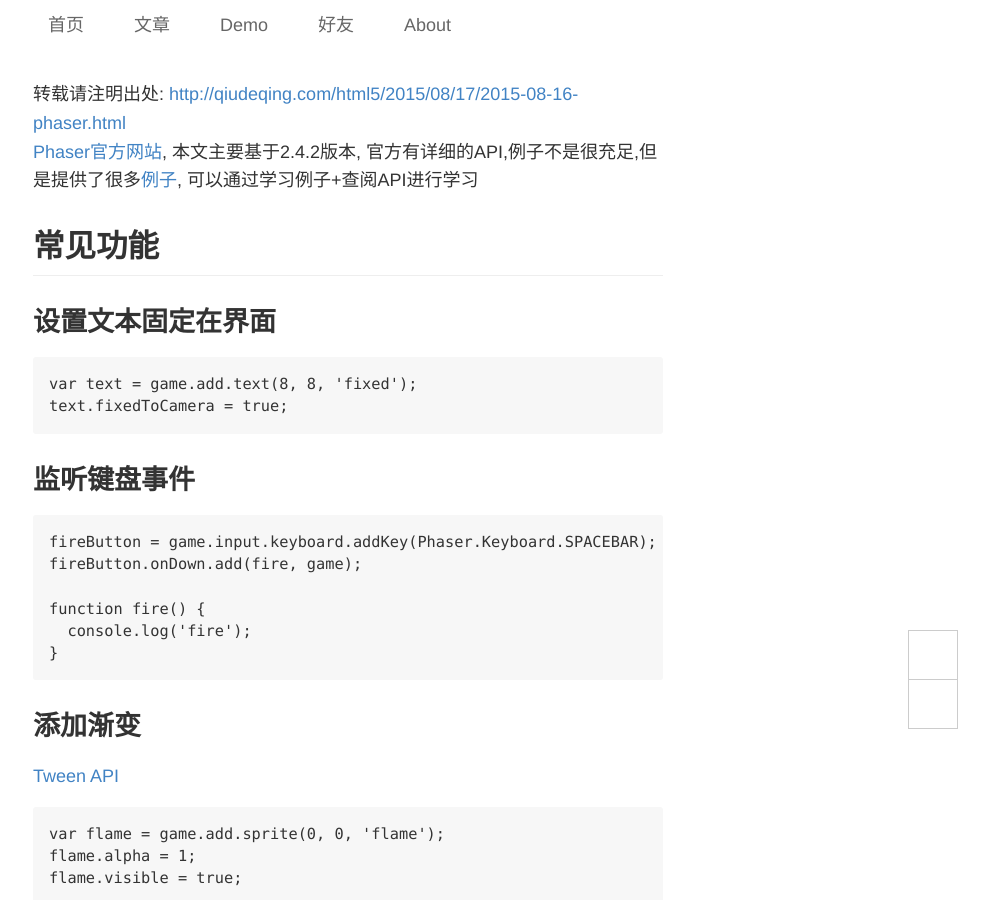
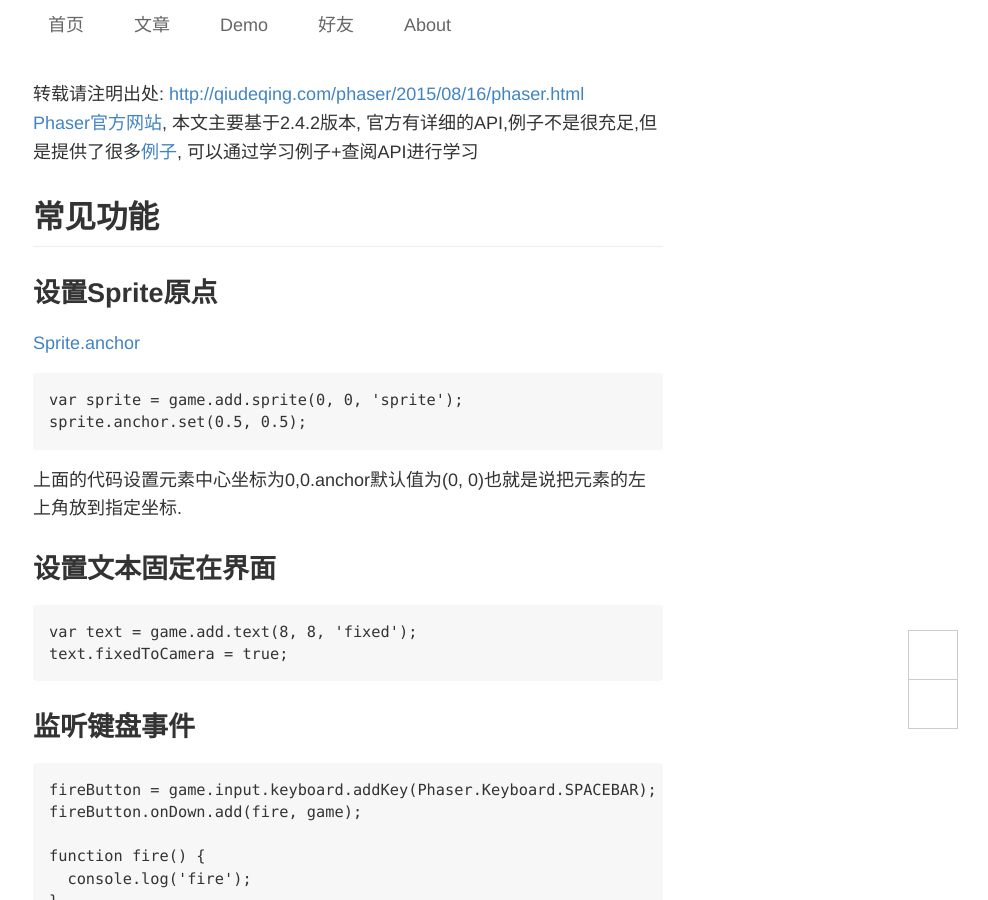
Before and after one commit to footmess/qiu-deqing.github.io, a Jekyll site: the page built from phaser/_posts/2015-08-16-phaser.md, in a window 1280 px wide and 900 px high. Shown: the whole window, without its empty margins (292-1280 px from the left). Built offline with Jekyll 4.4.1, drawn with Linux system fonts in a browser that asks for light colours; some web fonts are replaced; comment, search, counter and statistics services are not loaded.

Commit message:
update phaser-basic

````diff
--- a/html5/_posts/2015-08-16-phaser.md
+++ b/phaser/_posts/2015-08-16-phaser.md
@@ -1,11 +1,34 @@
 ---
-title: Phaser: HTML5游戏引擎
+title: Phaser HTML5游戏引擎总结
 
 ---
+
+
+[8]: http://phaser.io/examples
+[7]: http://phaser.io/docs/2.4.2/Phaser.Sprite.html#reset
+[6]: http://phaser.io/docs/2.4.2/Phaser.Physics.Arcade.Body.html#allowGravity
+[5]: http://phaser.io/docs/2.4.2/Phaser.Camera.html#follow
+[4]: http://phaser.io/docs/2.4.2/Phaser.Tween.html#to
+[3]: http://www.creativebloq.com/web-design/how-develop-game-phaser-81516083
+[2]: https://github.com/codevinsky/generator-phaser-official
+[1]: http://phaser.io/
+[9]: http://phaser.io/docs/2.4.2/Phaser.Sprite.html#anchor
 
 [Phaser官方网站][1], 本文主要基于2.4.2版本, 官方有详细的API,例子不是很充足,但是提供了很多[例子][8], 可以通过学习例子+查阅API进行学习
 
 ## 常见功能
+
+### 设置Sprite原点
+
+[Sprite.anchor][9]
+
+```
+var sprite = game.add.sprite(0, 0, 'sprite');
+sprite.anchor.set(0.5, 0.5);
+```
+
+上面的代码设置元素中心坐标为0,0.anchor默认值为(0, 0)也就是说把元素的左上角放到指定坐标.
+
 
 ### 设置文本固定在界面
 
````
Also changed, not shown: other parts of phaser/_posts/2015-08-16-phaser.md (+0 -10 lines), phaser/_posts/2015-08-17-phaser-basic.md (added, +97 -0 lines), phaser/index.html (added, +28 -0 lines).
